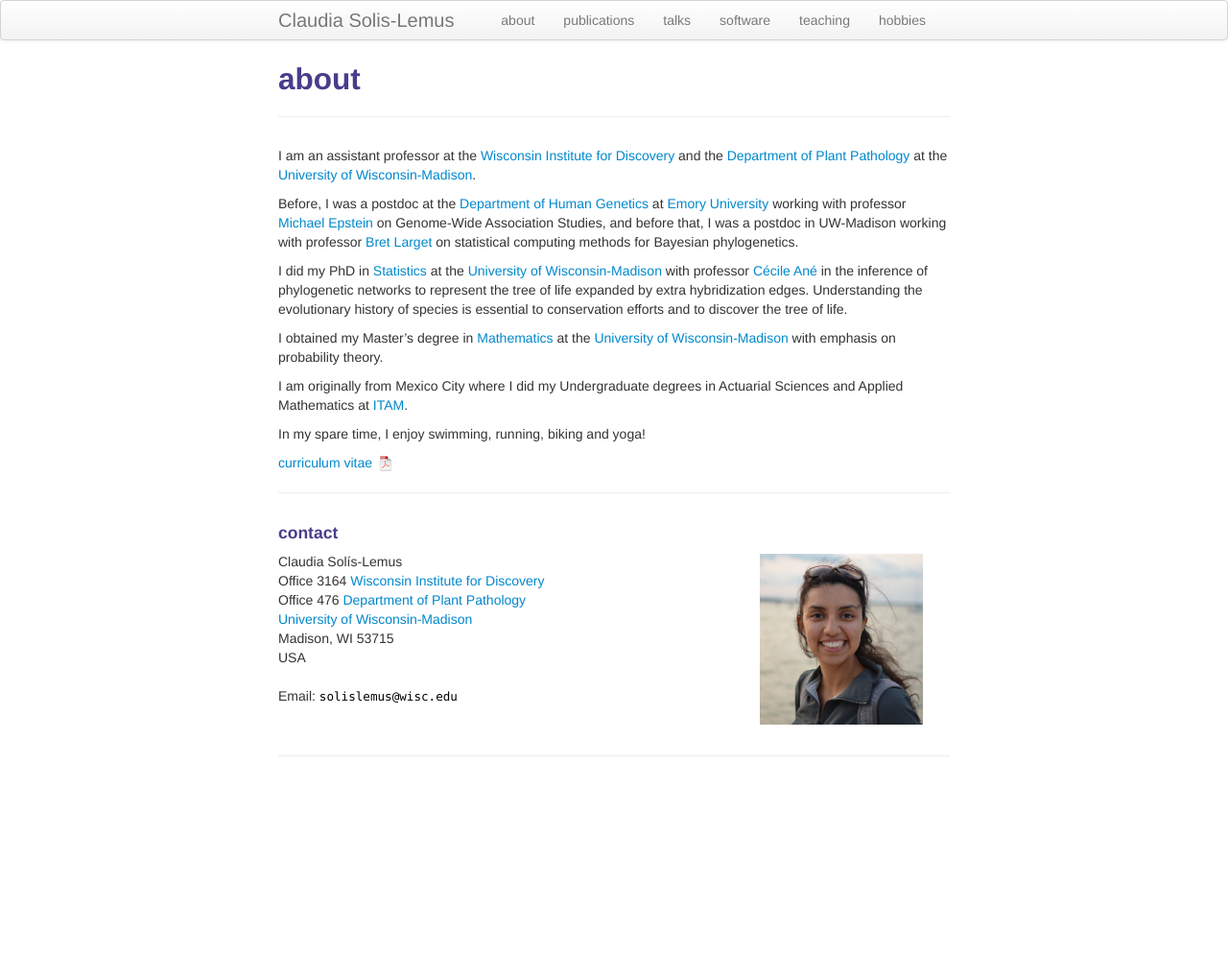
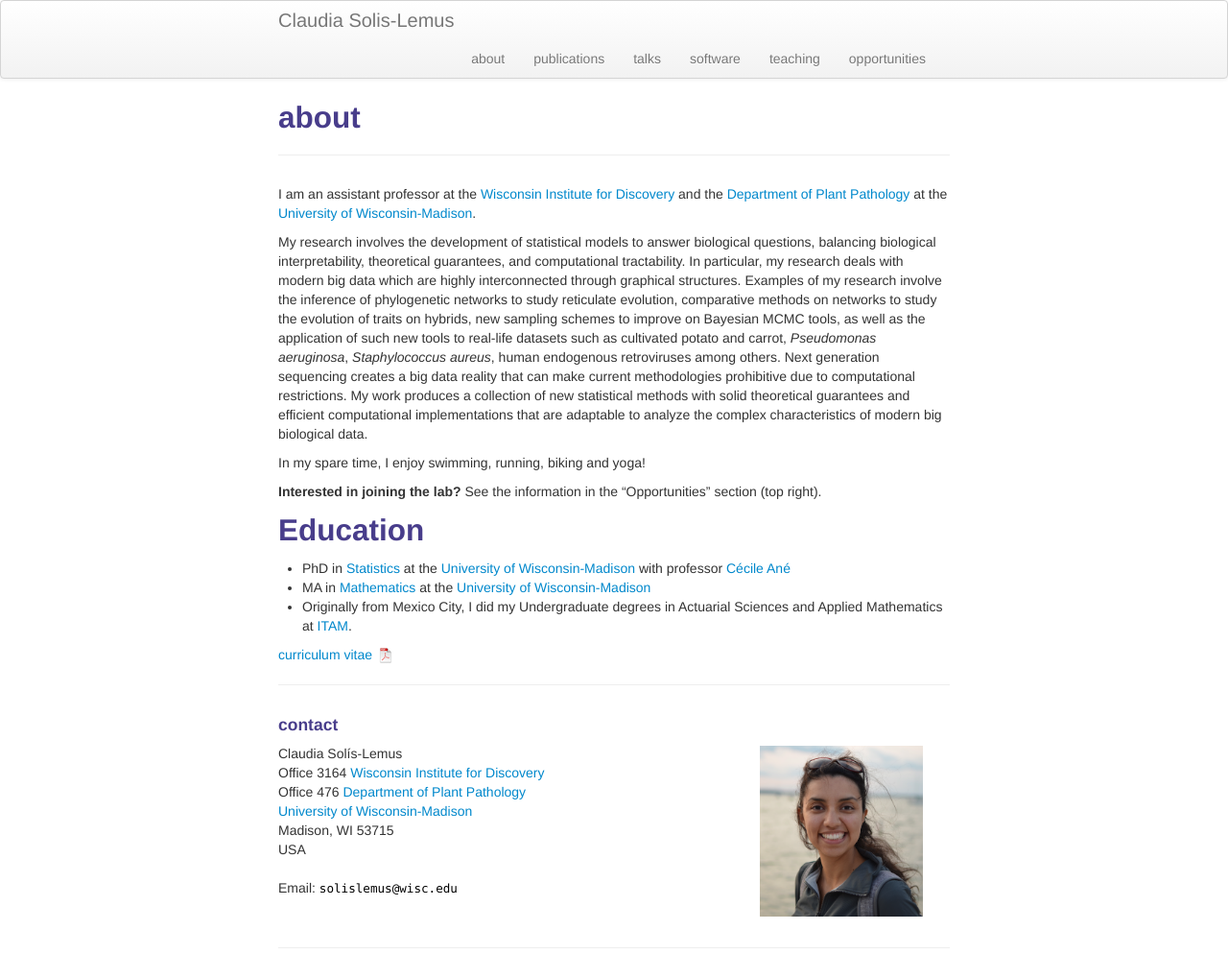
Before and after one commit to crsl4/crsl4.github.io, a Jekyll site: the page built from pages/about.md, in a window 1280 px wide. Shown: the whole page at 96% size. Built offline with Jekyll 4.4.1, drawn with Linux system fonts in a browser that asks for light colours; before the commit the page ends 900 px from its top, so only the background shows below that.

```diff
--- a/_includes/themes/twitter/default.html
+++ b/_includes/themes/twitter/default.html
@@ -40,7 +40,7 @@
               <li><a href="{{ BASE_PATH }}/pages/talks.html">talks</a></li>
               <li><a href="{{ BASE_PATH }}/pages/software.html">software</a></li>
               <li><a href="{{ BASE_PATH }}/pages/teaching.html">teaching</a></li>
-              <li><a href="{{ BASE_PATH }}/pages/hobbies.html">hobbies</a></li>
+              <li><a href="{{ BASE_PATH }}/pages/news.html">opportunities</a></li>
           </ul>
         </div>
       </div>
--- a/pages/about.md
+++ b/pages/about.md
@@ -1,32 +1,23 @@
 ---
 layout: page
 title: about
-description: Claudia Sol&iacute;s-Lemus is postdoc at University of Wisconsin - Madison working with Bret Larget on Bayesian phylogenetics
+description: Claudia Sol&iacute;s-Lemus
 ---
 
 I am an assistant professor at the [Wisconsin Institute for Discovery](https://wid.wisc.edu/) and the [Department of Plant Pathology](https://plantpath.wisc.edu/) at the [University of Wisconsin-Madison](http://www.wisc.edu).
 
-Before, I was a postdoc at the [Department of Human
-Genetics](https://genetics.emory.edu/) at [Emory
-University](http://www.emory.edu) working with professor [Michael
-Epstein](http://genetics.emory.edu/faculty/primary/epstein-michael.html)
-on Genome-Wide Association Studies, and before that, I was a postdoc in UW-Madison working with professor [Bret
-Larget](http://www.stat.wisc.edu/~larget) on statistical computing
-methods for Bayesian phylogenetics.
-
-I did my PhD in [Statistics](http://www.stat.wisc.edu) at the [University of Wisconsin-Madison](http://www.wisc.edu)
-with professor [Cécile Ané](http://www.stat.wisc.edu/~ane) in the inference of phylogenetic networks to represent the
-tree of life expanded by extra hybridization edges. Understanding the evolutionary history of species is essential
-to conservation efforts and to discover the tree of life.
-
-I obtained my Master's degree in [Mathematics](http://www.math.wisc.edu) at the [University of Wisconsin-Madison](http://www.wisc.edu)
-with emphasis on probability theory.
-
-I am originally from Mexico City where I did my Undergraduate degrees
-in Actuarial Sciences and Applied Mathematics at [ITAM](https://www.itam.mx/en).
+My research involves the development of statistical models to answer biological questions, balancing biological interpretability, theoretical guarantees, and computational tractability. In particular, my research deals with modern big data which are highly interconnected through graphical structures. Examples of my research involve the inference of phylogenetic networks to study reticulate evolution, comparative methods on networks to study the evolution of traits on hybrids, new sampling schemes to improve on Bayesian MCMC tools, as well as the application of such new tools to real-life datasets such as cultivated potato and carrot, _Pseudomonas aeruginosa_, _Staphylococcus aureus_, human endogenous retroviruses among others. Next generation sequencing creates a big data reality that can make current methodologies prohibitive due to computational restrictions. My work produces a collection of new statistical methods with solid theoretical guarantees and efficient computational implementations that are adaptable to analyze the complex characteristics of modern big biological data.
 
 In my spare time, I enjoy swimming, running, biking and yoga!
 
+**Interested in joining the lab?** See the information in the "Opportunities" section (top right).
+
+
+## Education
+- PhD in [Statistics](http://www.stat.wisc.edu) at the [University of Wisconsin-Madison](http://www.wisc.edu) with professor [Cécile Ané](http://www.stat.wisc.edu/~ane)
+- MA in [Mathematics](http://www.math.wisc.edu) at the [University of Wisconsin-Madison](http://www.wisc.edu)
+- Originally from Mexico City, I did my Undergraduate degrees
+in Actuarial Sciences and Applied Mathematics at [ITAM](https://www.itam.mx/en).
 
 
 [curriculum vitae ![CV as pdf](icons16/pdf-icon.png)](https://github.com/crsl4/crsl4.github.io/blob/master/assets/cv.pdf)
```
Also changed, not shown: index.md (+2 -2 lines), pages/news.md (added, +27 -0 lines).
